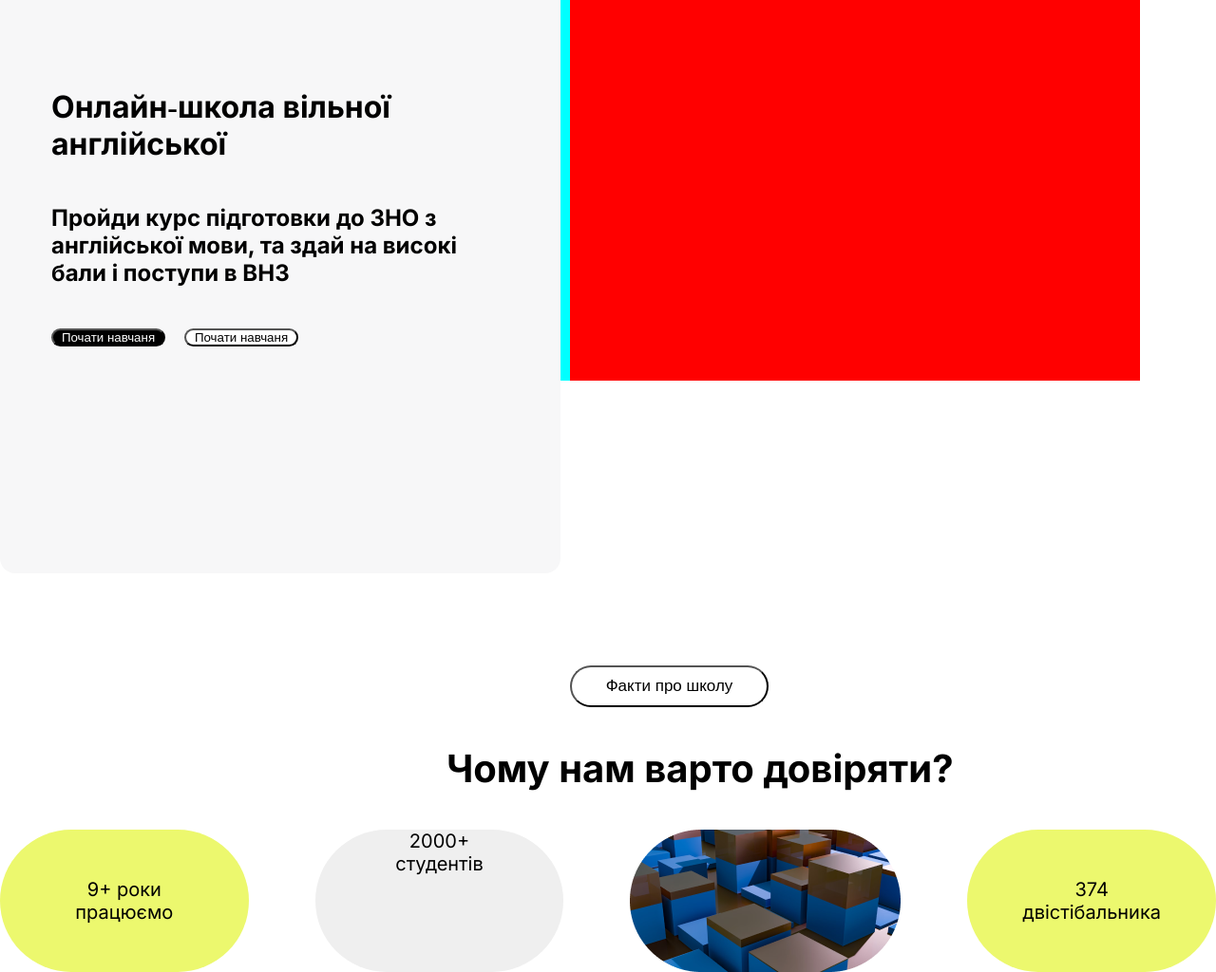
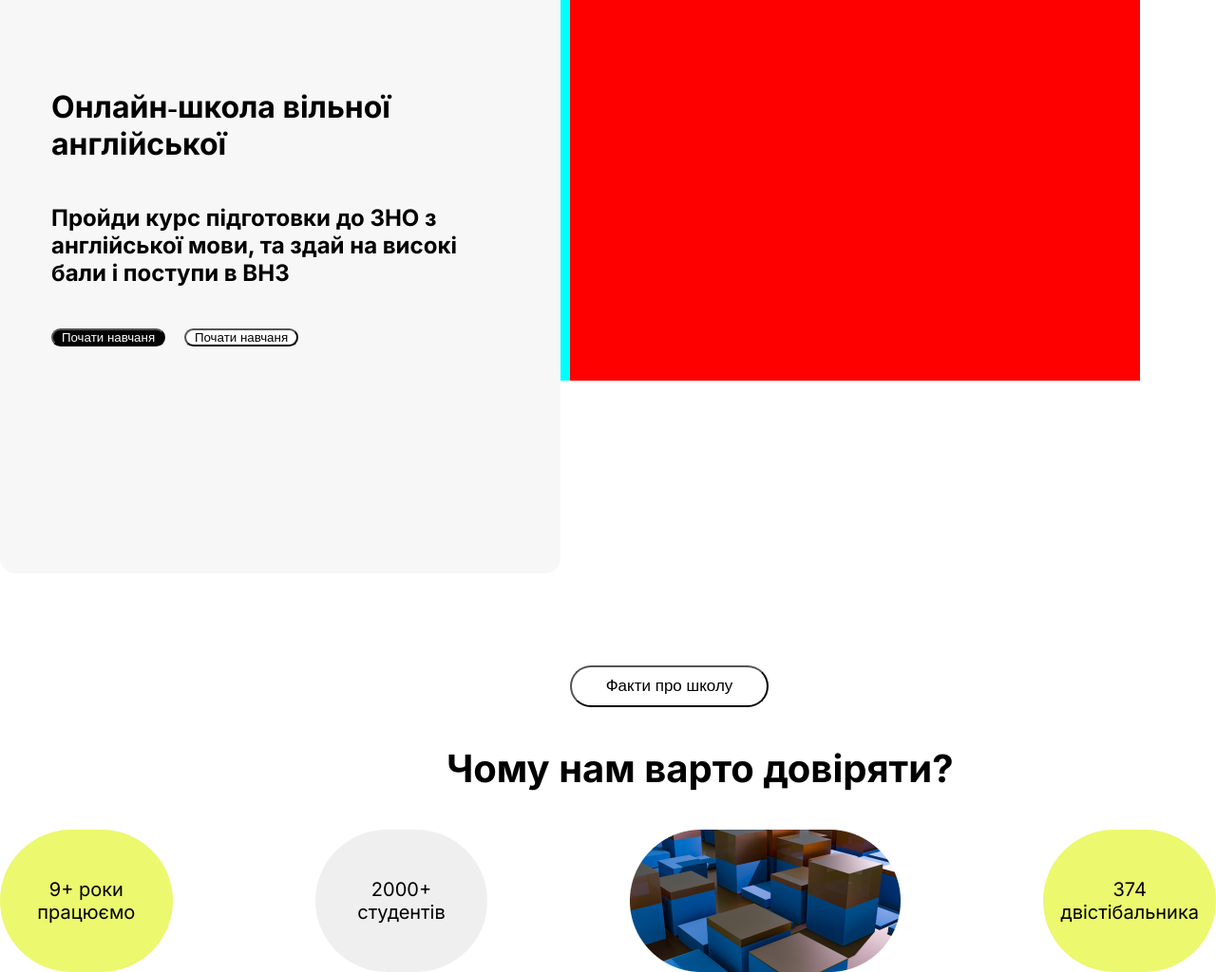
Before and after one commit to UlianaPostevka06/relis, a plain HTML site: page index.html in a window 1280 px wide. Shown: the part 189-1213 px from the top of the page at 95% size. Drawn offline with Linux system fonts and the light colour scheme.

Commit message:
додала весь rating

```diff
--- a/style.css
+++ b/style.css
@@ -150,7 +150,7 @@ h3{
 .container_mini{
     display: flex;
     margin-top: 40px;
-    gap: 70px;
+    gap: 150px;
 
 
 }
@@ -169,9 +169,12 @@ h3{
 
 .main_text2{
     background-color: #EFEFEF;
-    text-align: center;
     width: 285px;
     height: 150px;
     border-radius: 100px;
     font-size: 20px;
+    justify-content: center;
+    align-items: center;
+    display: flex;
+    flex-direction: column;
  }
```
Also changed, not shown: img/rating_1.png (deleted), img/rating_2.png (deleted).
